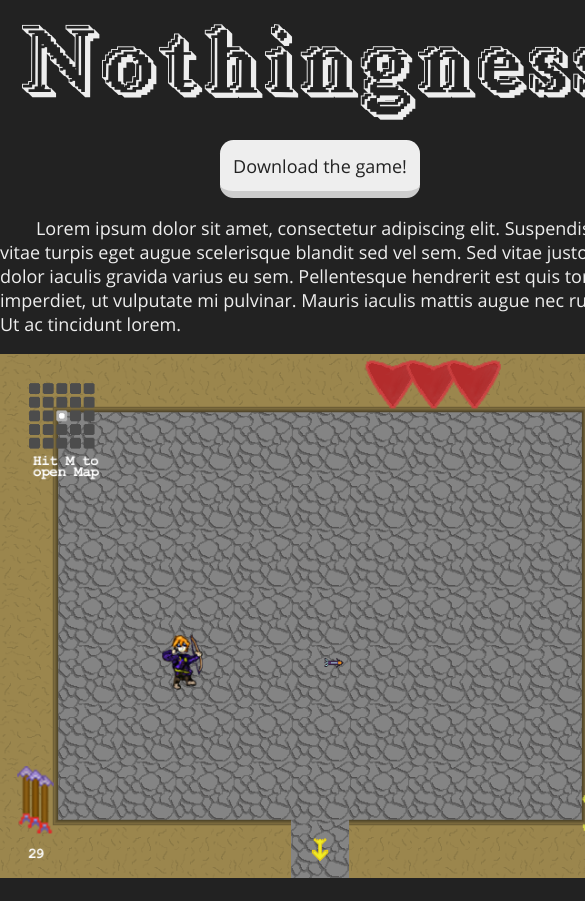
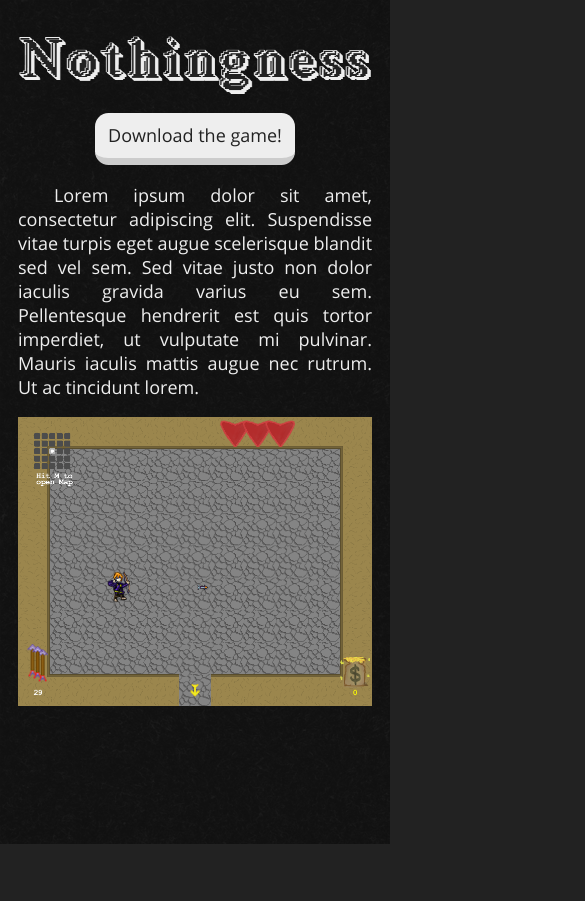
Before and after one commit to mocsarcade/nothingness, a plain HTML site: page index.html in a window 390 px wide. Shown: the top 901 px of the page, 585 px wide, since content can reach past the window. After the commit the page ends 844 px from the top, so only its background shows below. Drawn offline with Linux system fonts and the light colour scheme.

Commit message:
Made the website to be responsive for mobile.

```diff
--- a/index.html
+++ b/index.html
@@ -11,7 +11,7 @@
 	<body>
 		<a href="/">
 			<h1>
-				Nothingness
+				<img src="/images/header.png" alt="Nothingness">
 			</h1>
 		</a>
 		<a href="#">
--- a/style.css
+++ b/style.css
@@ -6,31 +6,25 @@
 html
 {
 	color: #EEE;
-	background-color: #222;
-
 	font-size: 18px;
 	font-family: open-sans, arial, sans-serif;
+
+	background-color: #222;
+	background-image: url("/images/background.png");
 }
 
 body
 {
-	width: 640px;
+	padding: 2rem 1rem;
+	max-width: 640px;
 	text-align: center;
-}
-
-h1
-{
-	font-size: 6rem;
-	font-weight: normal;
-	font-family: blockstepped;
-
-	margin-bottom: 1rem;
 }
 
 a
 {
 	font: inherit;
 	color: inherit;
+	line-height: 1rem;
 	text-decoration: none;
 }
 
@@ -42,8 +36,8 @@ img
 
 p
 {
-	text-align: left;
 	text-indent: 2rem;
+	text-align: justify;
 
 	margin-bottom: 1rem;
 }
@@ -66,4 +60,4 @@ button
 }
 
 @font-face {font-family: open-sans; src: url("/fonts/open-sans.ttf") format("truetype");}
-@font-face {font-family: blockstepped; src: url("/fonts/blockstepped3d.ttf") format("truetype");}
+@font-face {font-family: blockstepped; src: url("/fonts/blockstepped.ttf") format("truetype");}
```
Also changed, not shown: fonts/blockstepped.ttf, fonts/blockstepped3d.ttf (deleted), images/background.png (added), images/header.png (added).
